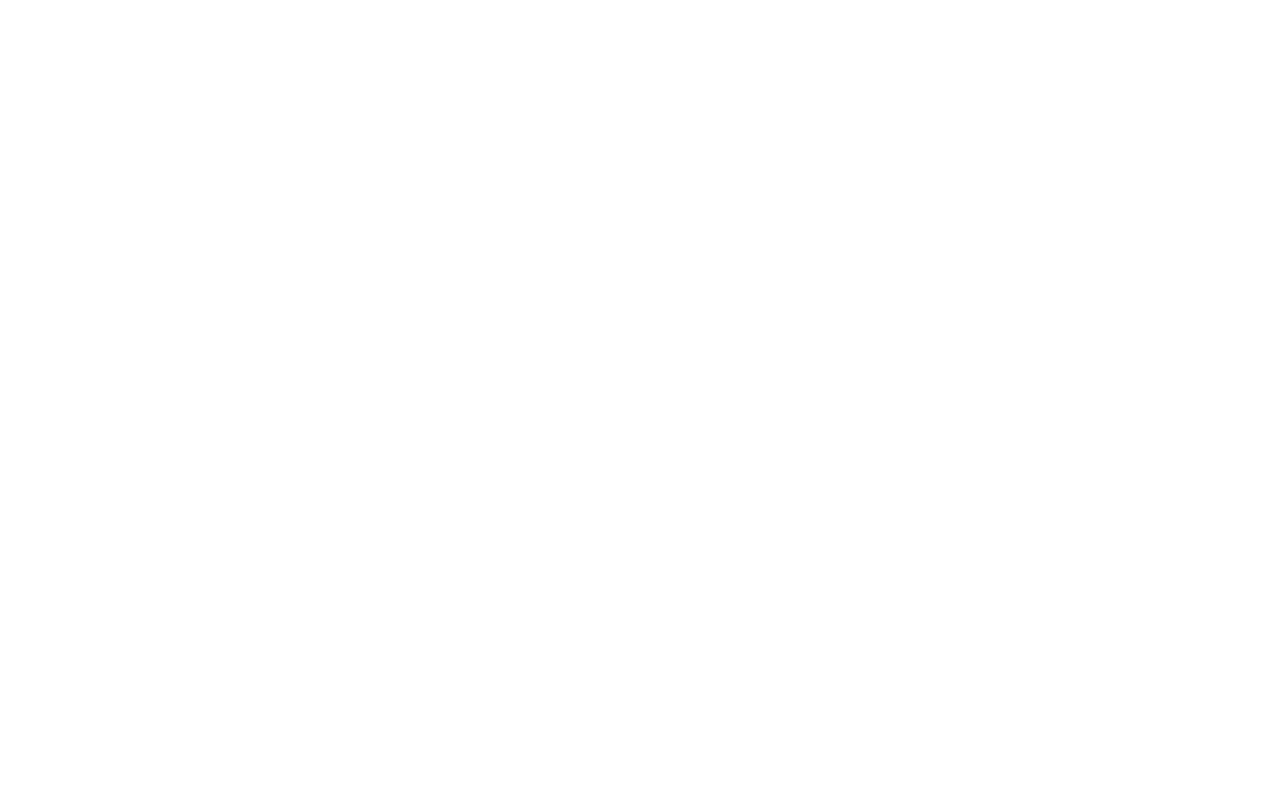
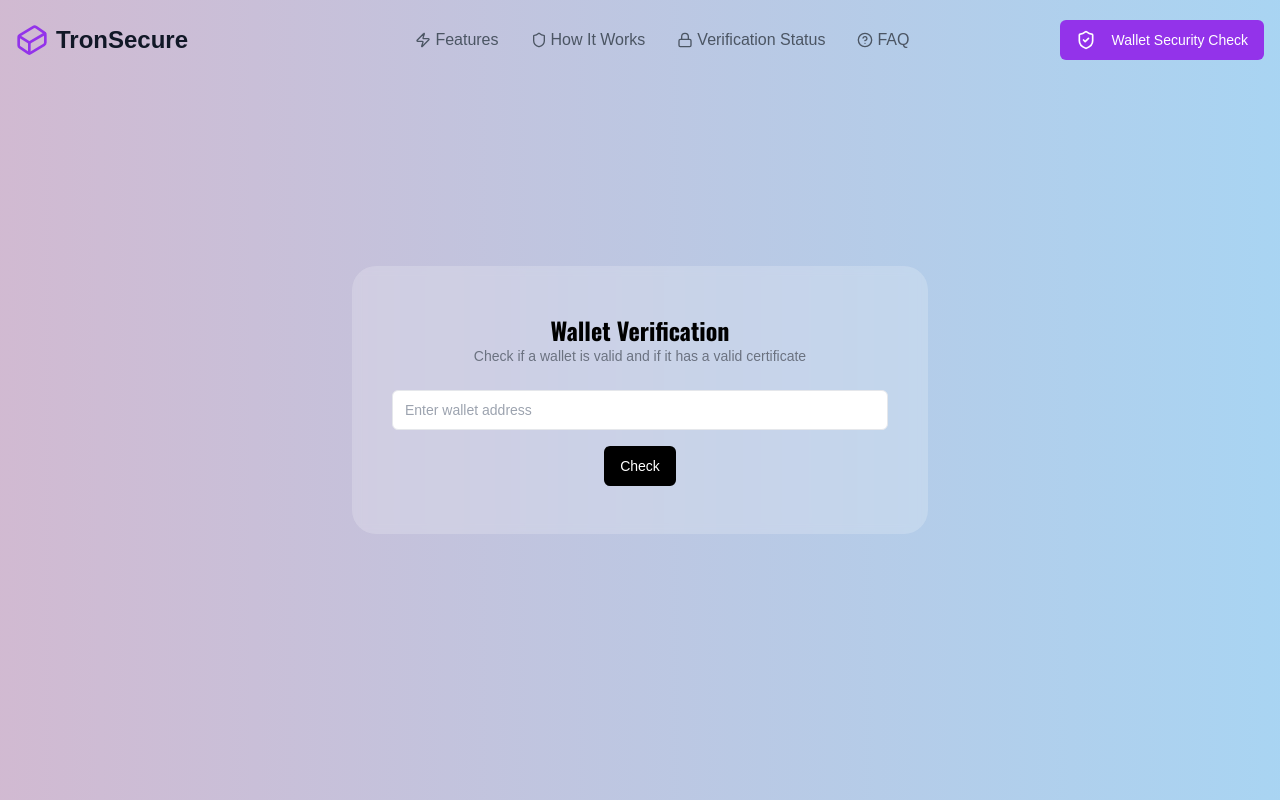
Before and after one commit to Milannn28/tron-secure, a React (Create React App) app: page /wallet-verification in a window 1280 px wide. Before the commit this address had no page. Built offline with nearby package versions, Linux system fonts and the light colour scheme; what @radix-ui/themes would draw is missing.

Commit message:
first commit

```diff
--- a/src/App.js
+++ b/src/App.js
@@ -7,6 +7,7 @@ import { Routes, Route } from "react-router-dom";
 import Dashboard from './pages/Dashboard';
 import HomePage from './pages/HomePage';
 import { Theme } from "@radix-ui/themes";
+import Verification from './pages/Verification';
 
 
 function App() {
@@ -15,6 +16,7 @@ function App() {
 
     <Routes>
       <Route path="/dashboard" element={<Dashboard />} />
+      <Route path="/wallet-verification" element={<Verification />} />
       <Route path="/" element={<HomePage />} />
     </Routes>
     </Theme>
--- a/src/components/connect-your-wallet.jsx
+++ b/src/components/connect-your-wallet.jsx
@@ -195,8 +195,8 @@ const Connectwallet = () => {
         </div> */}
 
 {/* stpe 2 scan */}
-{/*
-        <div className="text-start space-y-6 grid gap-6">
+
+        {/* <div className="text-start space-y-6 grid gap-6">
 
                 <div className="text-center">
                     <h2 className="text-2xl font-bold mb-2 uppercase font-oswald">Scan your wallet</h2>
@@ -289,7 +289,7 @@ const Connectwallet = () => {
 
 {/* stpe 4  */}
 
-            <div className="text-start grid gap-6">
+            {/* <div className="text-start grid gap-6">
 
                     <div className="text-center">
                         <h2 className="text-2xl font-bold mb-2 uppercase font-oswald">Welcome to the waitlist!</h2>
@@ -302,9 +302,7 @@ const Connectwallet = () => {
                             <p className="grid ">Your Position <span className="text-purple-600 text-2xl font-semibold">#522500</span></p>
                             <p className="grid ">Estimated Wait Time <span className="text-purple-600 text-2xl font-semibold"> ~8-10 days</span></p>
                         </div>
-
-
-            </div>
+            </div> */}
 
         </div>
     </div>
--- a/src/components/frenquenty-asked-questions.jsx
+++ b/src/components/frenquenty-asked-questions.jsx
@@ -35,7 +35,7 @@ export default function FAQ () {
   const { ref, inView } = useInView({ triggerOnce: true, threshold: 0.2 });
 
   return (
-    <div className="py-24 bg-gradient-to-b from-purple-50 to-white" ref={ref}>
+    <div className="py-24 bg-gradient-to-b from-purple-50 to-white" ref={ref} id='frenquenty-asked-questions'>
       <div className="container mx-auto px-4">
         <h2 className="text-3xl md:text-4xl font-bold text-center mb-12 text-gray-900 uppercase font-oswald">
           Frequently Asked Questions
--- a/src/components/header.jsx
+++ b/src/components/header.jsx
@@ -163,20 +163,20 @@ const Header = () => {
                                         </svg>
                                         <span>Features</span>
                                     </a>
-                                    <a className="text-gray-600 hover:text-purple-600 transition-colors flex items-center space-x-1" href="/#how-it-works">
+                                    <a className="text-gray-600 hover:text-purple-600 transition-colors flex items-center space-x-1" href="/#how-tronsecure-work">
                                         <svg xmlns="http://www.w3.org/2000/svg" width="24" height="24" viewBox="0 0 24 24" fill="none" stroke="currentColor" stroke-width="2" stroke-linecap="round" stroke-linejoin="round" className="lucide lucide-shield h-4 w-4">
                                             <path d="M20 13c0 5-3.5 7.5-7.66 8.95a1 1 0 0 1-.67-.01C7.5 20.5 4 18 4 13V6a1 1 0 0 1 1-1c2 0 4.5-1.2 6.24-2.72a1.17 1.17 0 0 1 1.52 0C14.51 3.81 17 5 19 5a1 1 0 0 1 1 1z"></path>
                                         </svg>
                                         <span>How It Works</span>
                                     </a>
-                                    <a className="text-gray-600 hover:text-purple-600 transition-colors flex items-center space-x-1" href="/checker">
+                                    <a className="text-gray-600 hover:text-purple-600 transition-colors flex items-center space-x-1" href="/wallet-verification">
                                         <svg xmlns="http://www.w3.org/2000/svg" width="24" height="24" viewBox="0 0 24 24" fill="none" stroke="currentColor" stroke-width="2" stroke-linecap="round" stroke-linejoin="round" className="lucide lucide-lock h-4 w-4">
                                             <rect width="18" height="11" x="3" y="11" rx="2" ry="2"></rect>
                                             <path d="M7 11V7a5 5 0 0 1 10 0v4"></path>
                                         </svg>
                                         <span>Verification Status</span>
                                     </a>
-                                    <a className="text-gray-600 hover:text-purple-600 transition-colors flex items-center space-x-1" href="/#faq">
+                                    <a className="text-gray-600 hover:text-purple-600 transition-colors flex items-center space-x-1" href="/#frenquenty-asked-questions">
                                         <svg xmlns="http://www.w3.org/2000/svg" width="24" height="24" viewBox="0 0 24 24" fill="none" stroke="currentColor" stroke-width="2" stroke-linecap="round" stroke-linejoin="round" className="lucide lucide-circle-help h-4 w-4">
                                             <circle cx="12" cy="12" r="10"></circle>
                                             <path d="M9.09 9a3 3 0 0 1 5.83 1c0 2-3 3-3 3"></path>
@@ -185,7 +185,7 @@ const Header = () => {
                                         <span>FAQ</span>
                                     </a>
                         </div>
-
+                      <a href="/dashboard">
                         <button className="justify-center gap-2 whitespace-nowrap rounded-md text-sm font-medium ring-offset-background transition-colors focus-visible:outline-none focus-visible:ring-2 focus-visible:ring-ring focus-visible:ring-offset-2 disabled:pointer-events-none disabled:opacity-50 [&amp;_svg]:pointer-events-none [&amp;_svg]:size-4 [&amp;_svg]:shrink-0 h-10 px-4 py-2 bg-purple-600 text-white hover:bg-purple-700 flex items-center space-x-2 w-full md:w-max">
                             <svg xmlns="http://www.w3.org/2000/svg" width="24" height="24" viewBox="0 0 24 24" fill="none" stroke="currentColor" stroke-width="2" stroke-linecap="round" stroke-linejoin="round" className="lucide lucide-shield-check h-5 w-5">
                                 <path d="M20 13c0 5-3.5 7.5-7.66 8.95a1 1 0 0 1-.67-.01C7.5 20.5 4 18 4 13V6a1 1 0 0 1 1-1c2 0 4.5-1.2 6.24-2.72a1.17 1.17 0 0 1 1.52 0C14.51 3.81 17 5 19 5a1 1 0 0 1 1 1z"></path>
@@ -193,6 +193,7 @@ const Header = () => {
                             </svg>
                             <span>Wallet Security Check</span>
                         </button>
+                      </a>
 
           </nav>
         </div>
--- a/src/components/how-tronsecure-work.jsx
+++ b/src/components/how-tronsecure-work.jsx
@@ -19,7 +19,7 @@ export default function HowTronsecureWork () {
   };
 
     return (
-        <div className="py-24 bg-gradient-to-b from-white to-purple-50">
+        <div className="py-24 bg-gradient-to-b from-white to-purple-50" id='how-tronsecure-work'>
             <div className="container px-4 mx-auto">
                 <h2 className="text-3xl md:text-4xl lg:text-5xl font-bold text-center mb-16 text-gray-900 uppercase font-oswald" >How TronSecure Works</h2>
                 <div className="relative max-w-5xl mx-auto">
--- /dev/null
+++ b/src/components/wallet-verification.jsx
@@ -0,0 +1,26 @@
+import React from "react";
+
+const WalletVerification = () => {
+  return (
+    <div className="container md:max-w-xl mx-auto px-4 md:px-10 bg-white/20 rounded-3xl py-12 backdrop-blur-sm max-w-[96%]">
+      <div className="mb-6 text-center">
+        <h1 className="text-2xl font-bold font-oswald">Wallet Verification</h1>
+        <p className="text-sm text-gray-500">
+          Check if a wallet is valid and if it has a valid certificate
+        </p>
+      </div>
+      <div className="flex flex-col items-center justify-center gap-4">
+        <input
+          className="flex h-10 w-full rounded-md border border-input bg-background px-3 py-2 ring-offset-background file:border-0 file:bg-transparent file:text-sm file:font-medium file:text-foreground placeholder:text-muted-foreground focus-visible:outline-none focus-visible:ring-2 focus-visible:ring-ring focus-visible:ring-offset-2 disabled:cursor-not-allowed disabled:opacity-50 md:text-sm text-sm font-medium"
+          placeholder="Enter wallet address"
+          value=""
+        />
+        <button class=" bg-black text-white inline-flex items-center justify-center gap-2 whitespace-nowrap rounded-md text-sm font-medium ring-offset-background transition-colors focus-visible:outline-none focus-visible:ring-2 focus-visible:ring-ring focus-visible:ring-offset-2 disabled:pointer-events-none disabled:opacity-50 [&amp;_svg]:pointer-events-none [&amp;_svg]:size-4 [&amp;_svg]:shrink-0 bg-primary text-primary-foreground hover:bg-slate-500 h-10 px-4 py-2">
+          Check
+        </button>
+      </div>
+    </div>
+  );
+};
+
+export default WalletVerification;
--- /dev/null
+++ b/src/pages/Verification.jsx
@@ -0,0 +1,17 @@
+import React from 'react'
+
+import Header from '../components/header';
+import Walletverification from './../components/wallet-verification';
+
+const Verification = () => {
+  return (
+    <div className='bg-gradient-to-r from-[#f7c6a3] via-[#f4a3b5] to-[#a3d8f7] bg-[length:400%_400%] animate-gradient'>
+    <Header/>
+      <div className='h-screen content-center'>
+        <Walletverification/>
+      </div>
+    </div>
+  )
+}
+
+export default Verification
```
